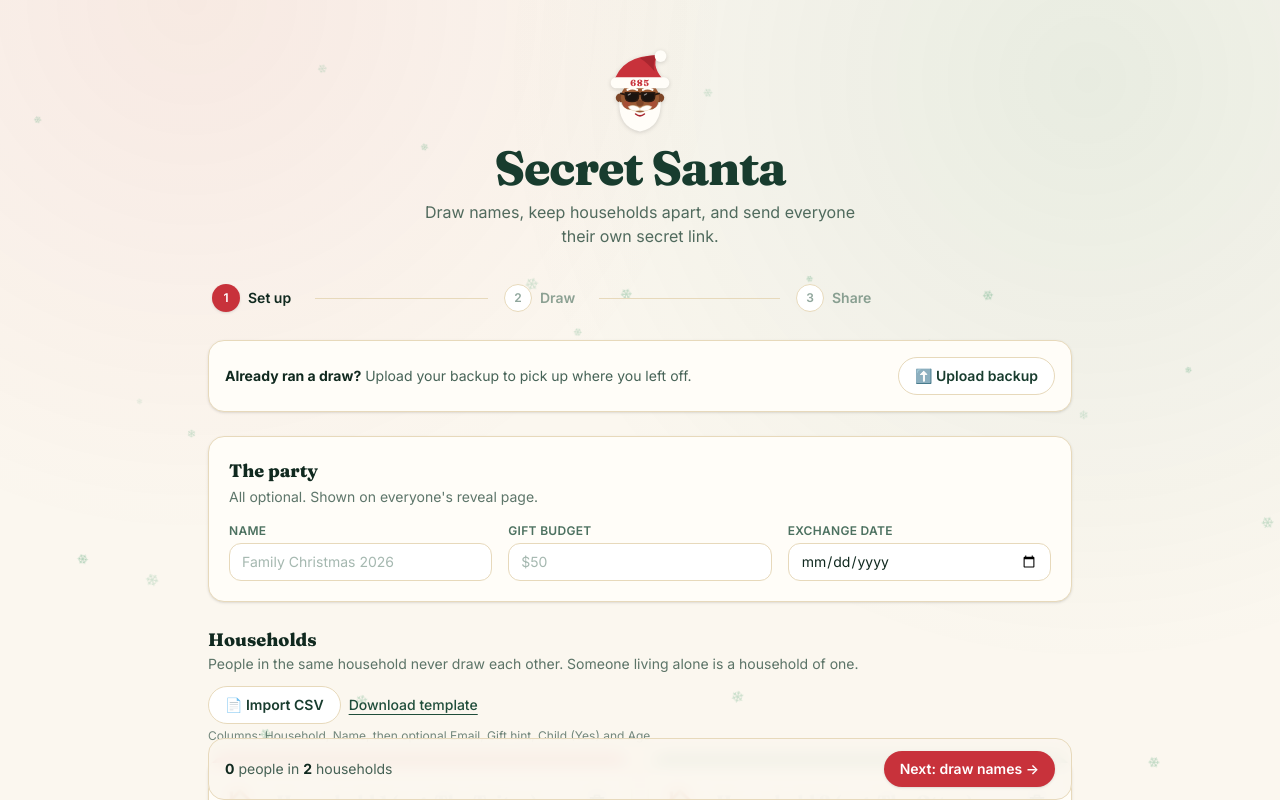
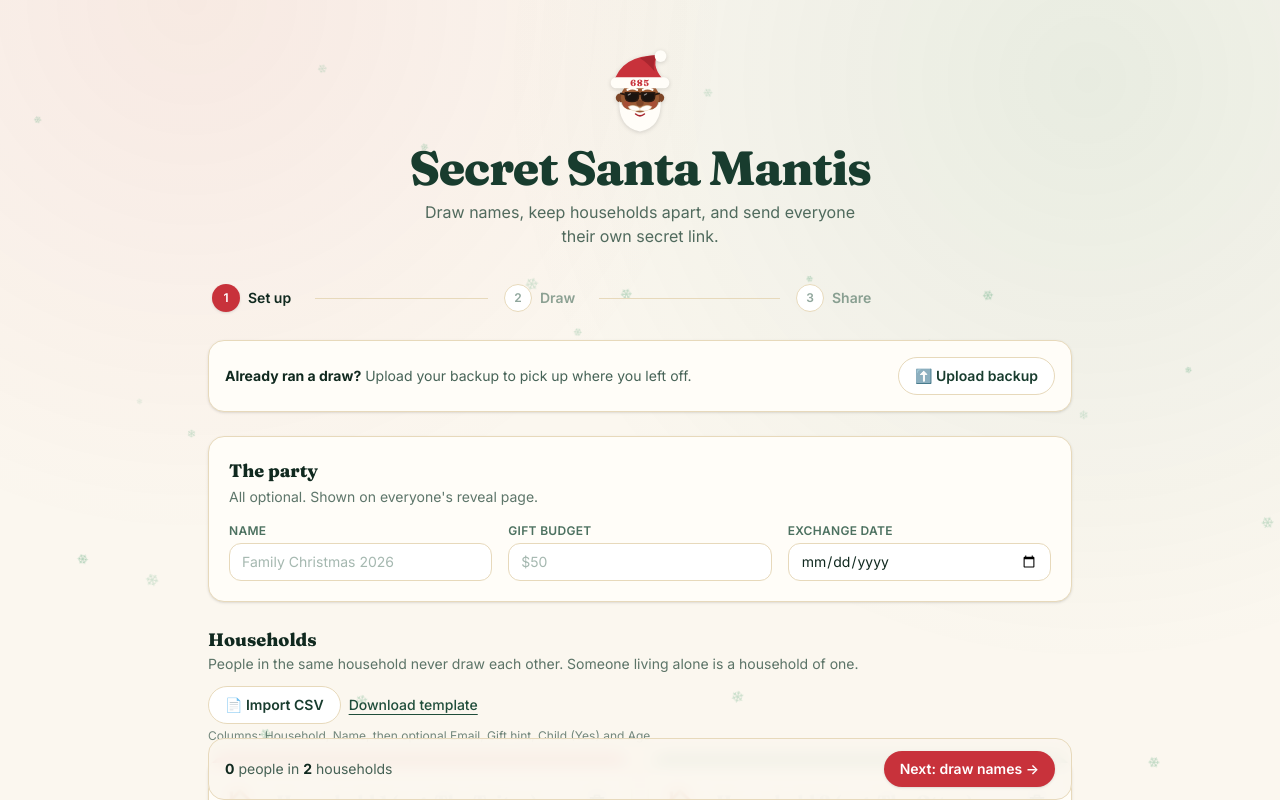
Before and after one commit to CanonTaito/SecretSantaMantis, a React (Vite) app: page / in a window 1280 px wide. Shown: the top 800 px of the page. Built offline with nearby package versions, Linux system fonts and the light colour scheme.

Commit message:
style: rename the app to Secret Santa Mantis

```diff
--- a/index.html
+++ b/index.html
@@ -12,7 +12,7 @@
       rel="stylesheet"
       href="https://fonts.googleapis.com/css2?family=Fraunces:opsz,wght@9..144,600;9..144,800&family=Inter:wght@400;500;600;700&display=swap"
     />
-    <title>Secret Santa</title>
+    <title>Secret Santa Mantis</title>
   </head>
   <body>
     <div id="root"></div>
--- a/src/App.tsx
+++ b/src/App.tsx
@@ -30,7 +30,7 @@ function Organizer() {
     <div className="mx-auto max-w-4xl px-4 pt-8 pb-16 sm:pt-12">
       <header className="mb-8 text-center">
         <SantaFace size={88} className="mx-auto drop-shadow-sm" />
-        <h1 className="mt-2 text-4xl font-extrabold tracking-tight text-pine-800 sm:text-5xl">Secret Santa</h1>
+        <h1 className="mt-2 text-4xl font-extrabold tracking-tight text-pine-800 sm:text-5xl">Secret Santa Mantis</h1>
         <p className="mx-auto mt-2 max-w-md text-pine-800/75">
           Draw names, keep households apart, and send everyone their own secret link.
         </p>
--- a/src/components/reveal/RevealPage.tsx
+++ b/src/components/reveal/RevealPage.tsx
@@ -29,7 +29,7 @@ export function RevealPage({ payload }: { payload: RevealPayload | null }) {
   const heading = useRef<HTMLParagraphElement>(null)
 
   useEffect(() => {
-    document.title = payload ? `🎁 ${payload.g}'s Secret Santa` : 'Secret Santa'
+    document.title = payload ? `🎁 ${payload.g}'s Secret Santa` : 'Secret Santa Mantis'
     return () => clearTimeout(timer.current)
   }, [payload])
 
```
